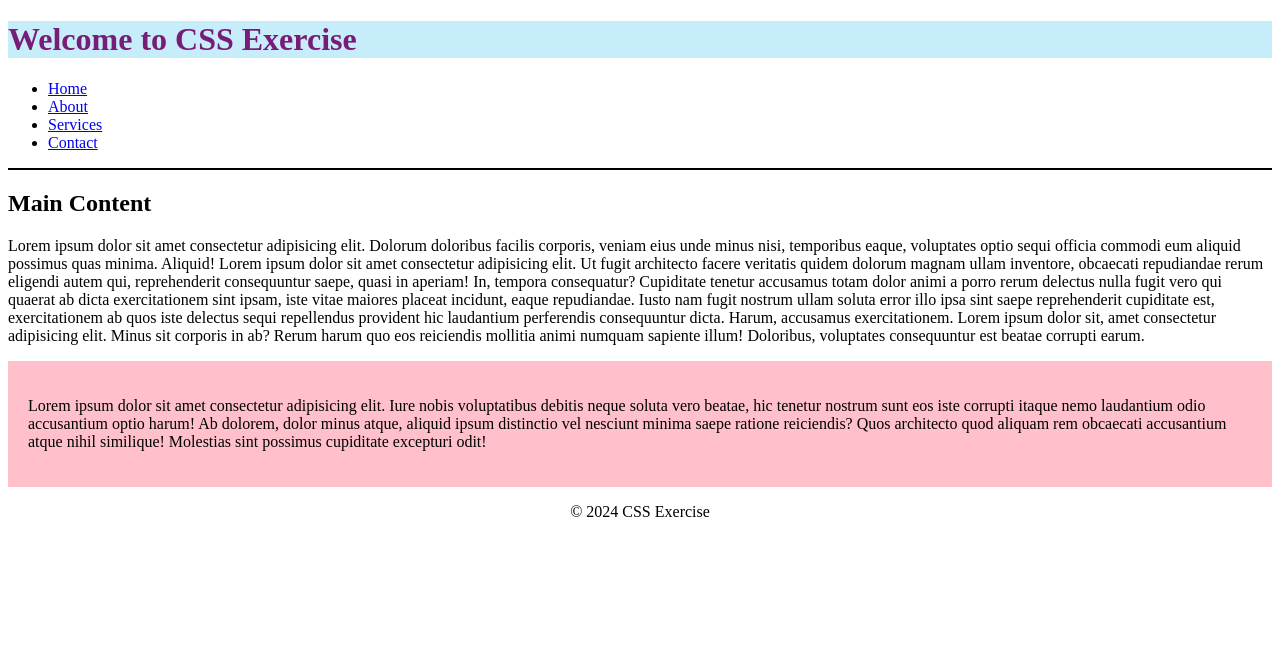
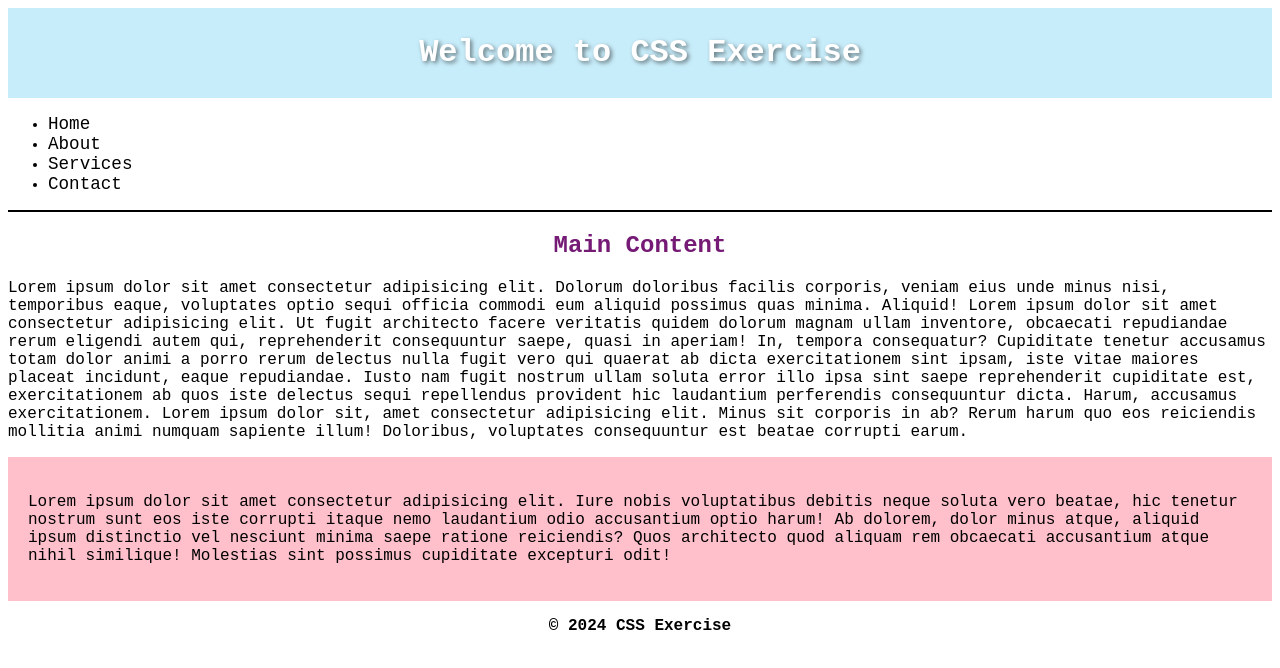
Before and after one commit to jeykiiiiii/SyntaxAndSelectors, a plain HTML site: page index.html in a window 1280 px wide. Drawn offline with Linux system fonts and the light colour scheme.

Commit message:
Update styles.css

```diff
--- a/styles.css
+++ b/styles.css
@@ -1,16 +1,38 @@
+* {
+    font-family: 'Courier New', Courier, monospace;
+    left: 0;
+    top: 0;
+    max-height: 100%;
+}
 header {
     background: #c8edfa;
+    text-shadow: 2px 2px 4px rgba(0, 0, 0, .5);
+    padding: 5px;
 }
 header h1 {
-    color: rgb(119, 29, 119);
+    color: white;
+    text-align: center;
 }
 nav {
     border-bottom: 2px solid #000000;
 }
+nav a {
+    text-decoration: none;
+    font-size: 1.1em;
+    color: black;
+}
+nav a:hover{
+    text-decoration: underline;
+}
 footer {
     text-align: center;
+    font-weight: bolder;
 }
 .box {
     background-color: pink;
     padding: 20px;
 }
+section h2 {
+    color: rgb(117, 27, 117);
+    text-align: center;
+}
```
